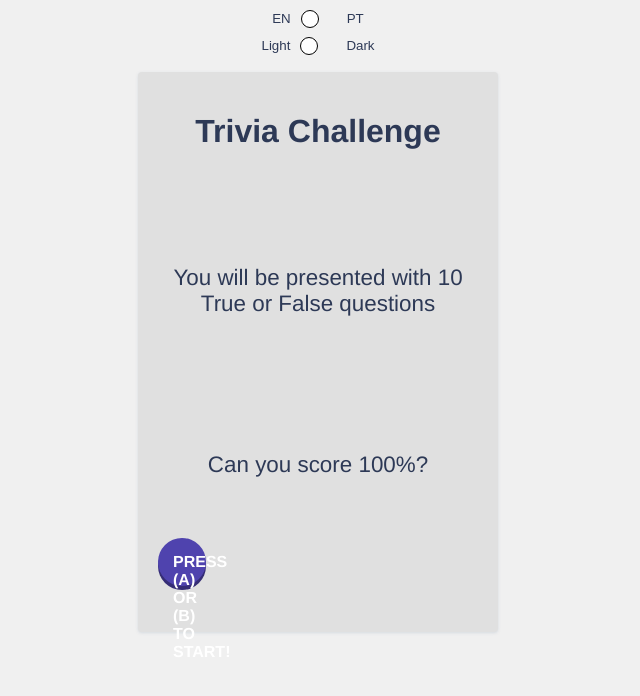
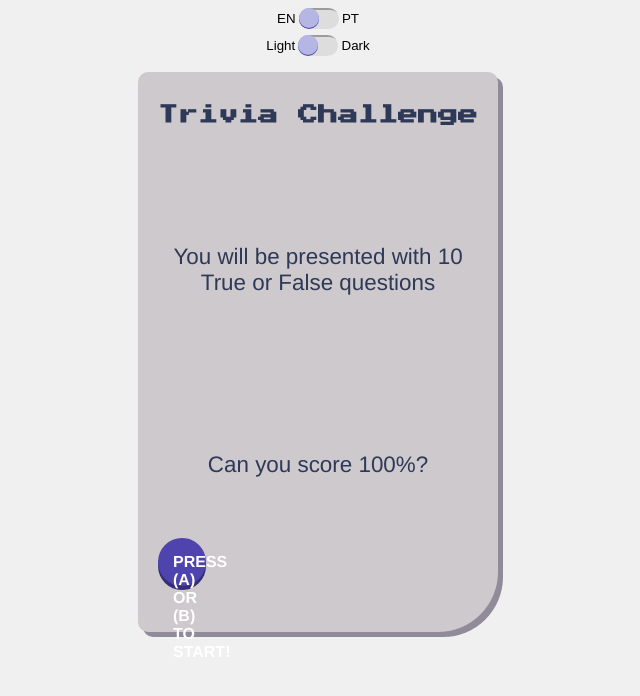
Before and after one commit to douglaswcamargo/react-ts-trivia-game, a React (Create React App) app: page / in a window 1280 px wide. Shown: the top 696 px of the page, without its empty margins (322-962 px from the left). Built offline with nearby package versions, Linux system fonts and the light colour scheme.

Commit message:
Refactor with new styles

```diff
--- a/src/components/Card/index.tsx
+++ b/src/components/Card/index.tsx
@@ -7,9 +7,9 @@ const Card = styled.div`
     height: 100%;
     min-height: 560px;
     width: 360px;
-    background-color: ${(props) => props.theme.colors.sectionBackground};
-    box-shadow: 0 1px 3px 0 rgba(153, 169, 190, 0.3);
-    border-radius: 4px;
+    background-color: ${(props) => props.theme.colors.handheldBackground};
+    box-shadow: 5px 5px ${(props) => props.theme.colors.handheldBackgroundSecondary};
+    border-radius: 10px 10px 60px 10px;
 `
 
 export default Card
--- a/src/components/Group/style.tsx
+++ b/src/components/Group/style.tsx
@@ -1,4 +1,4 @@
-import styled, {css} from 'styled-components'
+import styled, { css } from 'styled-components'
 import { GroupProps } from './types'
 
 export const Container = styled.div<GroupProps>`
--- a/src/components/Spinner/index.tsx
+++ b/src/components/Spinner/index.tsx
@@ -1,4 +1,4 @@
-import styled, {keyframes} from 'styled-components'
+import styled, { keyframes } from 'styled-components'
 
 const spinner = keyframes`
     0% { transform: rotate(0deg); }
@@ -8,8 +8,8 @@ const spinner = keyframes`
 export const Spinner = styled.div`
   width: 2.5rem;
   height: 2.5rem;
-  border-top-color: ${(props) => props.theme.colors.primary};
-  border-left-color: ${(props) => props.theme.colors.primary};
+  border-top-color: ${(props) => props.theme.colors.text};
+  border-left-color: ${(props) => props.theme.colors.text};
   animation: ${spinner} 600ms linear infinite;
   border-bottom-color: transparent;
   border-right-color: transparent;
--- a/src/components/Switch/index.tsx
+++ b/src/components/Switch/index.tsx
@@ -1,5 +1,4 @@
 import React from 'react'
-import Text from '../Text'
 import { SwitchProps } from './types'
 import * as S from './style'
 
@@ -9,8 +8,6 @@ const Switch: React.FC<SwitchProps> = (props: SwitchProps) => {
     onChange,
     labelLeft,
     labelRight,
-    labelLeftProps,
-    labelRightProps,
     disabled
   } = props
 
@@ -24,12 +21,12 @@ const Switch: React.FC<SwitchProps> = (props: SwitchProps) => {
           }
         }}
       >
-        {labelLeft && <Text as='span' {...labelLeftProps}>{labelLeft} </Text>}
+        {labelLeft && <span>{labelLeft} </span>}
         <S.Switcher
           switched={value}
           disabled={disabled}
         />
-        {labelRight && <Text as='span' {...labelRightProps}> {labelRight}</Text>}
+        {labelRight && <span> {labelRight}</span>}
       </S.Container>
     </div>
   )
--- a/src/components/Switch/style.tsx
+++ b/src/components/Switch/style.tsx
@@ -15,28 +15,29 @@ export const Container = styled.button.attrs({
 export const Switcher = styled.div<SwitcherProps>`
   width: 40px;
   height: 21px;
-  background-color: ${(props) => props.theme.colors.control};
+  background-color: rgba(0,0,0,0.08);
+  box-shadow: inset 2px 2px rgba(0,0,0,0.3);
   border-radius: 100px;
-  margin-right: 0.5rem;
-  margin-left: 0.5rem;
+  margin-right: 0.2rem;
+  margin-left: 0.2rem;
   position: relative;
   flex-shrink: 0;
 
   &::after {
     content: " ";
     position: absolute;
-    width: 18px;
-    height: 18px;
+    width: 20px;
+    height: 20px;
     border-radius: 100%;
-    background-color: #fff;
-    border: 1px solid ${(props) => props.theme.colors.control};
-    left: 2px;
-    top: 2px;
+    background-color: ${(props) => props.theme.colors.handheldPrimary};
+    box-shadow: 0px 1px 0px ${(props) => props.theme.colors.handheldSecondary};
+    left: 0px;
+    top: 0px;
     box-sizing: border-box;
     transition: all 0.2s ease;
     ${(props) => props.switched && css`
       border-color: transparent;
-      left: ${40 - 18 - 2}px;
+      left: ${40 - 20}px;
     `}
   }
 }`
--- a/src/components/Text/index.tsx
+++ b/src/components/Text/index.tsx
@@ -1,6 +1,7 @@
 import styled from 'styled-components'
 
 const Text = styled.p`
+  font-family: ${(props) => props.theme.fonts.secondary};
   color: ${(props) => props.theme.colors.text};
   margin: 0;
 `
--- a/src/components/Title/index.tsx
+++ b/src/components/Title/index.tsx
@@ -2,7 +2,9 @@ import styled from 'styled-components'
 
 const Title = styled.h1`
     color: ${(props) => props.theme.colors.text};
-    min-height: 56px;
+    min-height: 30px;
+    font-family: ${(props) => props.theme.fonts.secondary};
+    font-size: 1.25rem;
 `
 
 export default Title
```
Also changed, not shown: src/components/Switch/types.tsx (+4 -4 lines).
